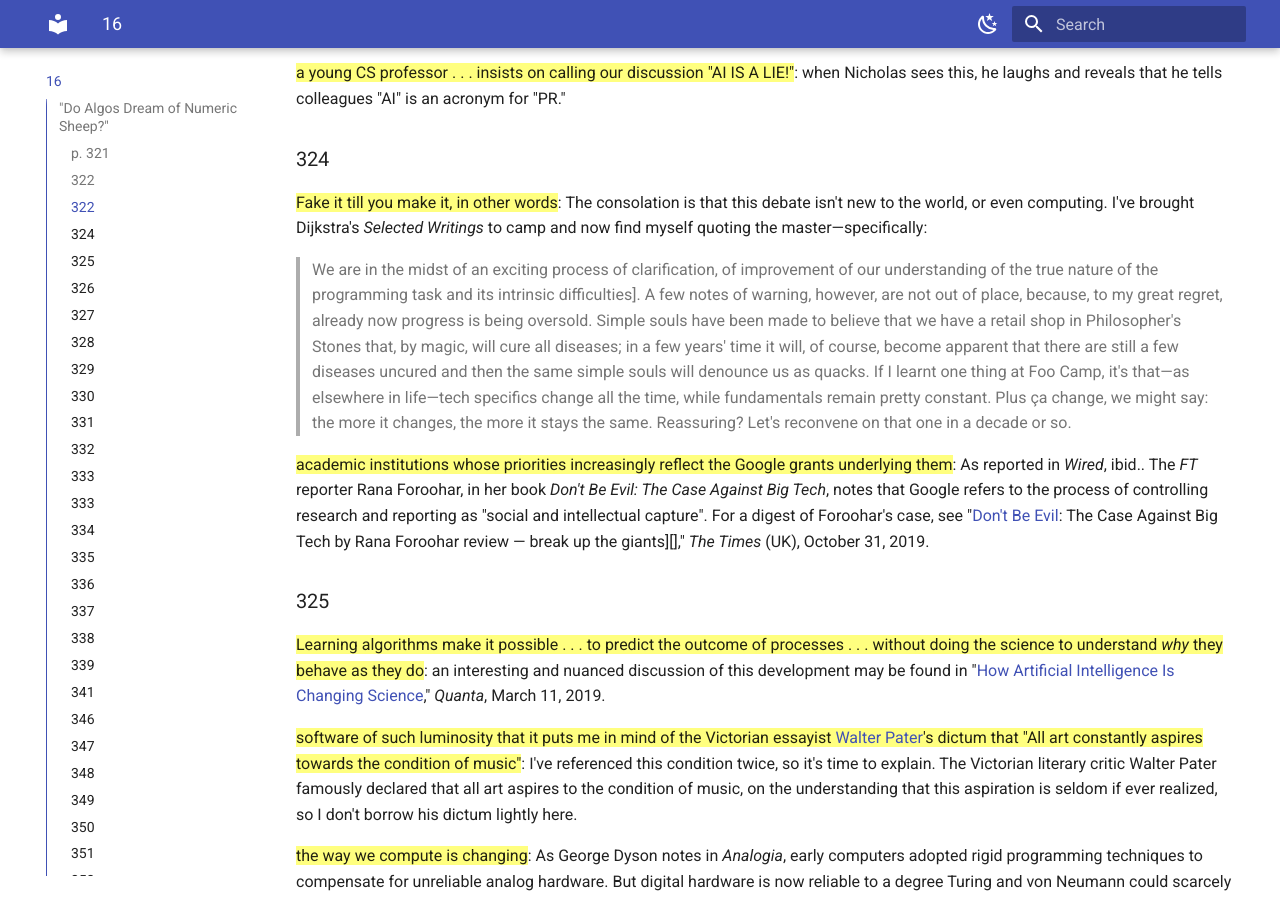
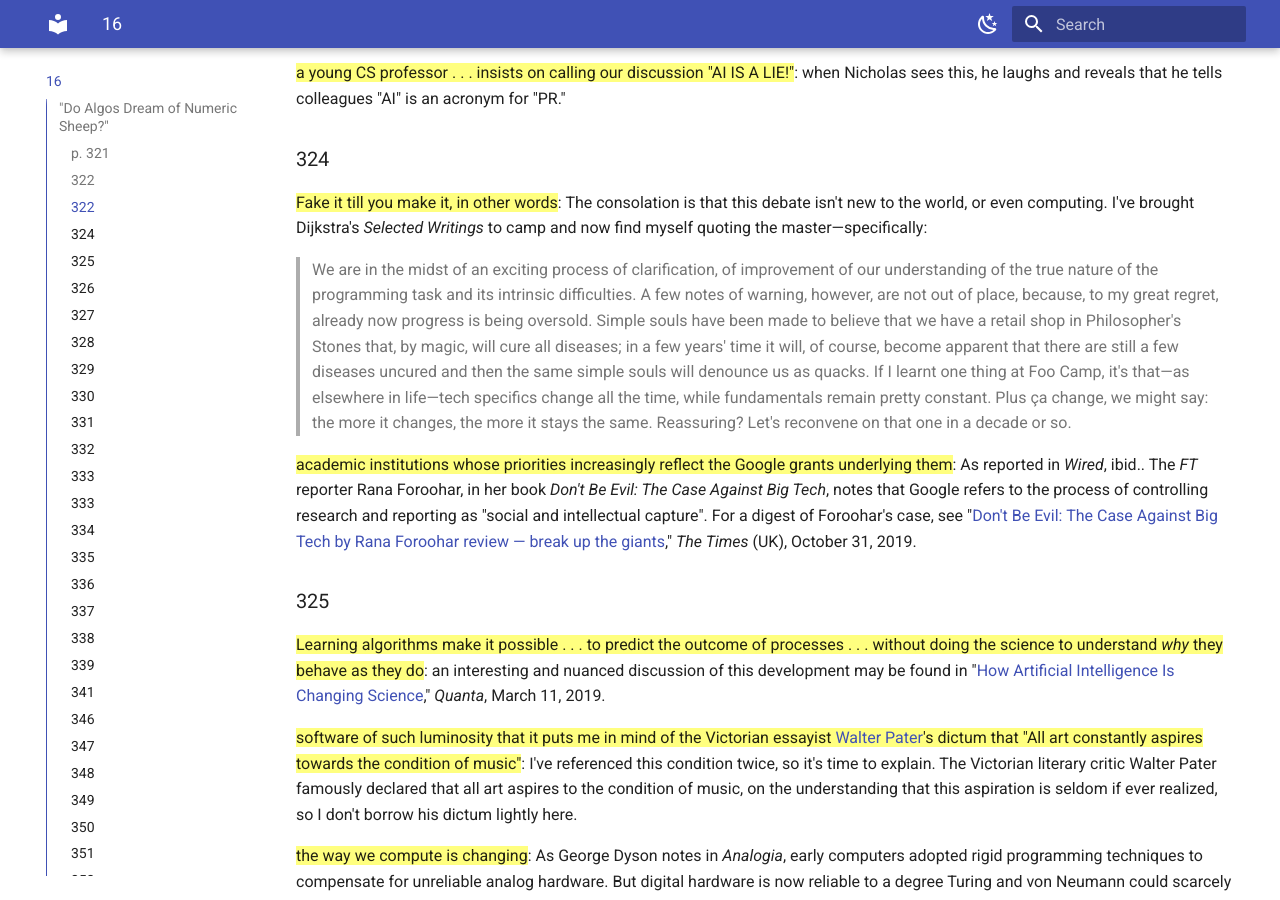
Before and after one commit to zappascout/devil_notes-sources, an MkDocs documentation site: the page built from docs/notes_16_devil.md, in a window 1280 px wide and 900 px high, scrolled down 625 px. Built offline with MkDocs 1.6.1 and Material for MkDocs 9.7.7, drawn with Linux system fonts in a browser that asks for light colours.

Commit message:
tidy formatting

```diff
--- a/docs/notes_16_devil.md
+++ b/docs/notes_16_devil.md
@@ -34,7 +34,7 @@ brought Dijkstra's *Selected Writings* to camp and now find myself
 quoting the master—specifically:
 >We are in the midst of an exciting process of clarification, of
 improvement of our understanding of the true nature of the programming
-task and its intrinsic difficulties]. A few notes
+task and its intrinsic difficulties. A few notes
 of warning, however, are not out of place, because, to my great regret,
 already now progress is being oversold. Simple souls have been made to
 believe that we have a retail shop in Philosopher's Stones that, by
@@ -53,8 +53,8 @@ As reported in *Wired*, ibid.. The *FT*
 reporter Rana Foroohar, in her book *Don't Be Evil: The Case Against
 Big Tech*, notes that Google refers to the process of controlling
 research and reporting as "social and intellectual capture". For a
-digest of Foroohar's case, see "[Don't Be Evil][rana]: The Case Against Big Tech
-by Rana Foroohar review — break up the giants][]," *The Times* (UK),
+digest of Foroohar's case, see "[Don't Be Evil: The Case Against Big Tech
+by Rana Foroohar review — break up the giants][rana]," *The Times* (UK),
 October 31, 2019.
 [rana]:https://www.thetimes.co.uk/article/don-t-be-evil-the-case-against-big-tech-by-rana-foroohar-review-break-up-the-giants-gwrjmwcfw
 
```
